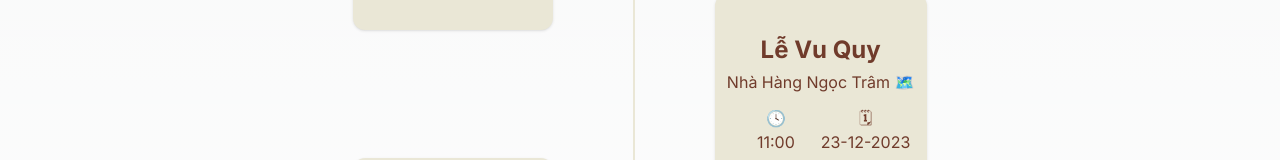
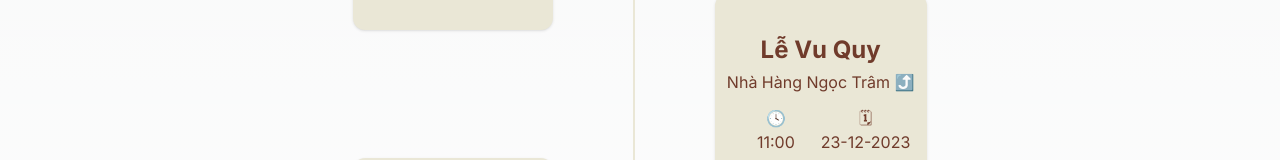
Before and after one commit to HuyHungTDMU/30Oct-wedding, a Next.js app: page / in a window 1280 px wide. Shown: the part 3850-4010 px from the top of the page. Built offline with nearby package versions, Linux system fonts and the light colour scheme.

Commit message:
chore: update location

```diff
--- a/src/app/components/event.tsx
+++ b/src/app/components/event.tsx
@@ -37,7 +37,7 @@ export default function Event() {
                         className='bg-[#EAE7D6] shadow items-center justify-center h-[200px] rounded-xl text-[#703B2B] flex flex-col w-full gap-1 px-3'>
                         <span className='text-2xl font-bold'>Lễ Vu Quy</span>
                         <a target="_blank" className='' href='https://maps.app.goo.gl/oBGvtsu44tH7za7x7'>Nhà Hàng Ngọc
-                            Trâm 🗺️</a>
+                            Trâm ⤴️</a>
                         <div className='grid grid-cols-2 mt-2'>
                             <span> 🕓</span>
                             <span> 🗓</span>
```
